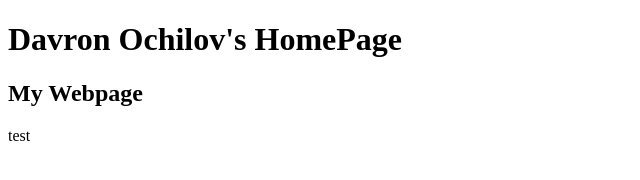
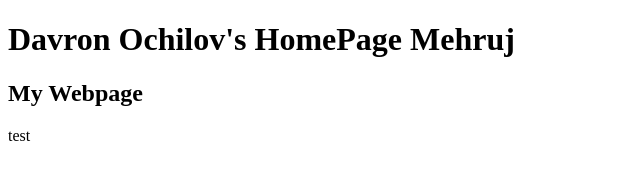
Before and after one commit to OchilovDavron/OchilovDavron.github.io, a plain HTML site: page index.html in a window 1280 px wide. Shown: the whole page, without its empty margins (0-640 px from the left). Drawn offline with Linux system fonts and the light colour scheme.

Commit message:
Testing Add

```diff
--- a/index.html
+++ b/index.html
@@ -2,7 +2,7 @@
 <html>
 <title>CS 355 Home Page</title>
 <body>
-<h1>Davron Ochilov's HomePage</h1>
+<h1>Davron Ochilov's HomePage Mehruj</h1>
 <h2>My Webpage</h2>
 <p>test</p>
 </body>
```
